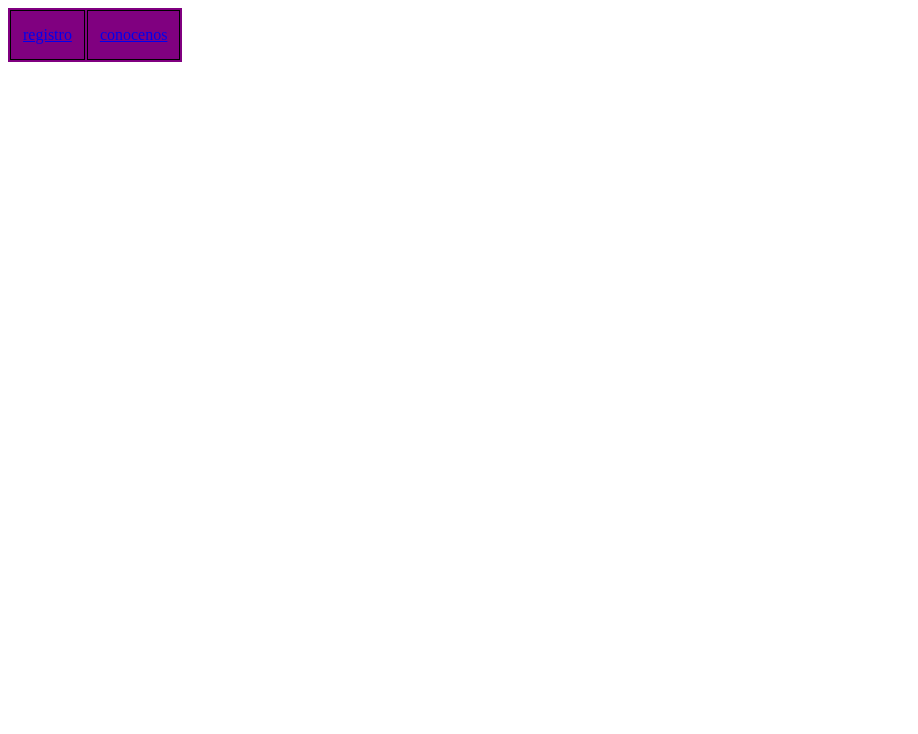
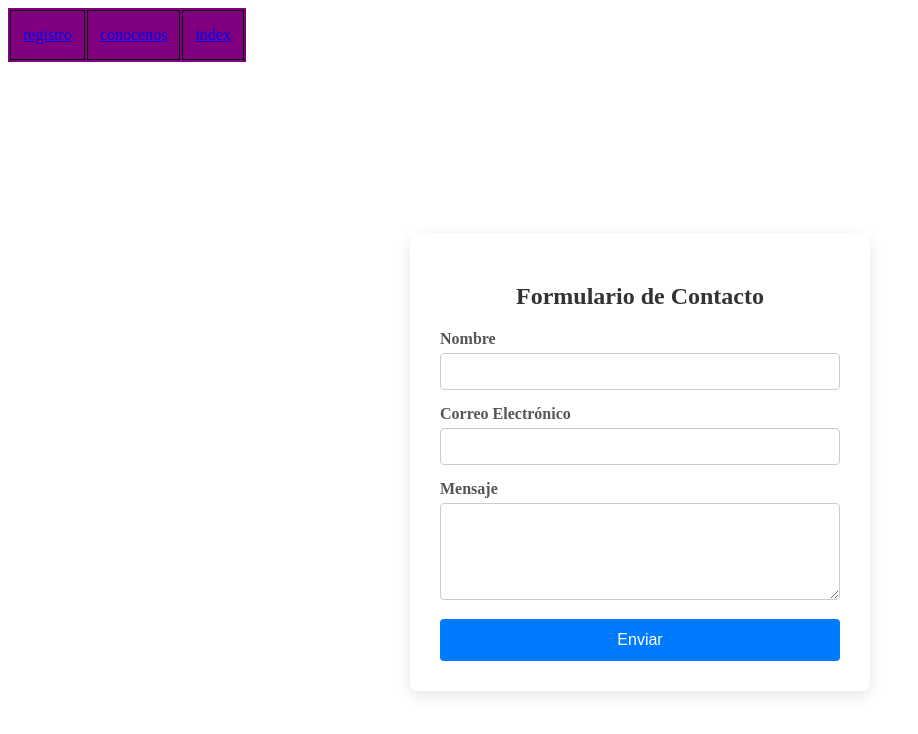
Before and after one commit to RonaldoCristiano1/prueba2-, a plain HTML site: page index.html in a window 1280 px wide. Shown: the whole page, without its empty margins (0-918 px from the left). Drawn offline with Linux system fonts and the light colour scheme.

Commit message:
version 2

```diff
--- a/css/estilo1.css
+++ b/css/estilo1.css
@@ -10,3 +10,60 @@
     border-collapse: collapse;
     padding: 15px 12px;
 }
+
+.form-section {
+  display: flex;
+  justify-content: center;
+  align-items: center;
+  height: 100vh;
+  padding: 20px;
+  box-sizing: border-box;
+}
+
+.form-container {
+  background-color: white;
+  padding: 30px;
+  border-radius: 8px;
+  box-shadow: 0px 5px 15px rgba(0, 0, 0, 0.1);
+  width: 100%;
+  max-width: 400px;
+}
+
+h2 {
+  margin-bottom: 20px;
+  color: #333;
+  text-align: center;
+}
+
+form label {
+  display: block;
+  margin-bottom: 5px;
+  font-weight: bold;
+  color: #555;
+}
+
+form input,
+form textarea {
+  width: 100%;
+  padding: 10px;
+  margin-bottom: 15px;
+  border: 1px solid #ccc;
+  border-radius: 4px;
+  box-sizing: border-box;
+}
+
+form button {
+  width: 100%;
+  padding: 12px;
+  background-color: #007BFF;
+  color: white;
+  border: none;
+  border-radius: 4px;
+  font-size: 16px;
+  cursor: pointer;
+  transition: background-color 0.3s;
+}
+
+form button:hover {
+  background-color: #0056b3;
+}
--- a/index.html
+++ b/index.html
@@ -12,8 +12,28 @@
             <tr>
                 <td><a href="registro.html">registro</a></td>
                 <td><a href="conocenos.html">conocenos</a></td>
+                <td><a href="index.html">index</a></td>
             </tr>
         </tbody>
     </table>
+ <section class="form-section">
+    <div class="form-container">
+      <h2>Formulario de Contacto</h2>
+      <form action="#" method="POST">
+        <label for="nombre">Nombre</label>
+        <input type="text" id="nombre" name="nombre" required>
+
+        <label for="email">Correo Electrónico</label>
+        <input type="email" id="email" name="email" required>
+
+        <label for="mensaje">Mensaje</label>
+        <textarea id="mensaje" name="mensaje" rows="5" required></textarea>
+
+        <button type="submit">Enviar</button>
+      </form>
+    </div>
+  </section>
+<br>
+
 </body>
 </html>
```
